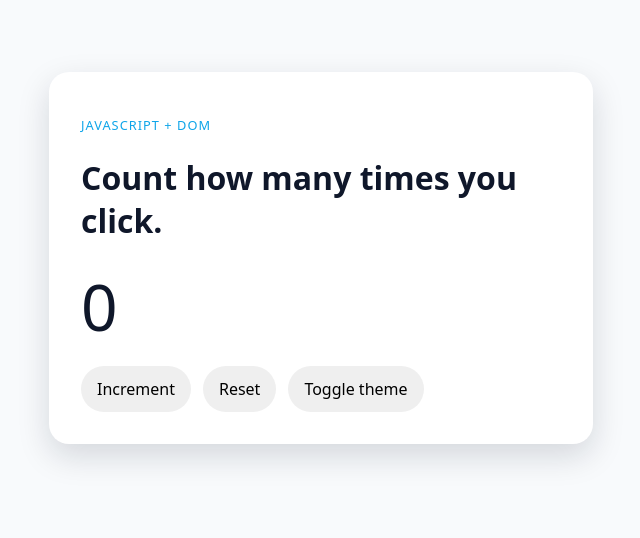
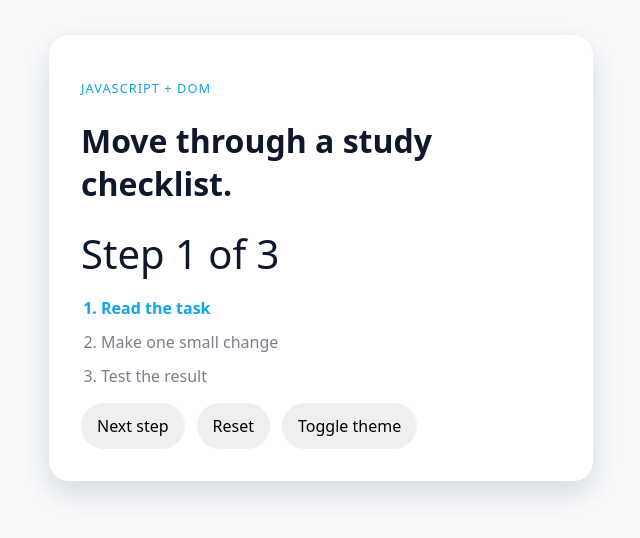
Before and after one commit to ZebGirouard/03-interactive-widget, a plain HTML site: page index.html in a window 1280 px wide. Shown: the part 142-680 px from the top of the page, without its empty margins (319-959 px from the left). Drawn offline with Linux system fonts and the light colour scheme.

Commit message:
Refine DOM checklist exercise

```diff
--- a/index.html
+++ b/index.html
@@ -9,10 +9,15 @@
   <body>
     <main class="panel">
       <p class="eyebrow">JavaScript + DOM</p>
-      <h1>Count how many times you click.</h1>
-      <p id="count">0</p>
+      <h1>Move through a study checklist.</h1>
+      <p id="count">Step 1 of 3</p>
+      <ol id="steps" class="steps">
+        <li class="active">Read the task</li>
+        <li>Make one small change</li>
+        <li>Test the result</li>
+      </ol>
       <div class="actions">
-        <button id="increment">Increment</button>
+        <button id="increment">Next step</button>
         <button id="reset">Reset</button>
         <button id="theme">Toggle theme</button>
       </div>
--- a/script.js
+++ b/script.js
@@ -1,18 +1,26 @@
 const countElement = document.querySelector("#count");
+const stepElements = document.querySelectorAll("#steps li");
 const incrementButton = document.querySelector("#increment");
 const resetButton = document.querySelector("#reset");
 const themeButton = document.querySelector("#theme");
 
-let count = 0;
+let currentStep = 0;
 
 function renderCount() {
-  countElement.textContent = count;
+  countElement.textContent = `Step ${currentStep + 1} of ${stepElements.length}`;
+}
+
+function renderSteps() {
+  stepElements.forEach((stepElement, index) => {
+    stepElement.classList.toggle("active", index === currentStep);
+  });
 }
 
 // Add the three event listeners here.
 // Expected behavior:
-// - increment button increases count by 1
-// - reset button sets count back to 0
+// - next step moves the active state to the next list item
+// - reset returns to the first step
 // - theme button toggles the `dark` class on document.body
 
 renderCount();
+renderSteps();
--- a/styles.css
+++ b/styles.css
@@ -38,8 +38,24 @@ body {
 }
 
 #count {
-  font-size: 4rem;
+  font-size: 2.5rem;
   margin: 1rem 0;
+}
+
+.steps {
+  display: grid;
+  gap: 0.75rem;
+  padding-left: 1.25rem;
+}
+
+.steps li {
+  opacity: 0.55;
+}
+
+.steps li.active {
+  opacity: 1;
+  color: var(--accent);
+  font-weight: 700;
 }
 
 .actions {
```
Also changed, not shown: 2 other files.
